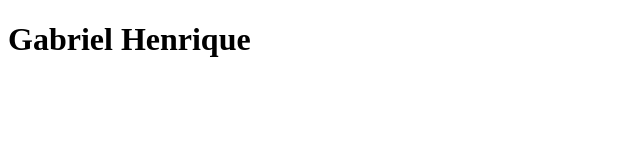
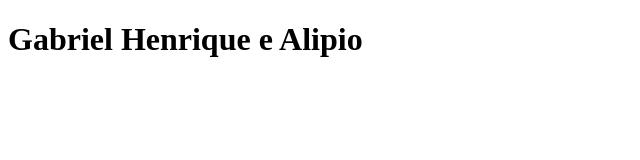
Before and after one commit to gabriell43/pensamento-cumputacional, a plain HTML site: page index.html in a window 1280 px wide. Shown: the whole page, without its empty margins (0-640 px from the left). Drawn offline with Linux system fonts and the light colour scheme.

Commit message:
index.html

```diff
--- a/index.html
+++ b/index.html
@@ -5,6 +5,6 @@
     <title></title>
   </head>
   <body>
-    <h1>Gabriel Henrique</h1>
+    <h1>Gabriel Henrique e Alipio</h1>
   </body>
 </html>
```
